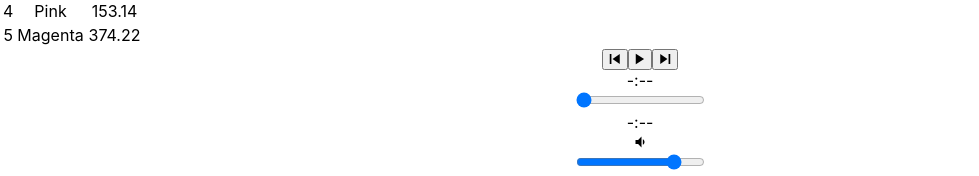
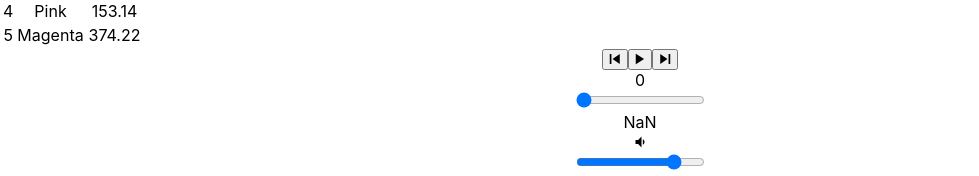
Before and after one commit to Amac238/bloc-jams-react, a React (Create React App) app: page /album/the-colors in a window 1280 px wide. Shown: the part 870-1046 px from the top of the page, without its empty margins (0-979 px from the left). Built offline with nearby package versions, Linux system fonts and the light colour scheme.

Commit message:
checkpoint player bar range done

```diff
--- a/src/components/Album.js
+++ b/src/components/Album.js
@@ -13,6 +13,8 @@
         this.state = {
             album: album,
             currentSong: album.songs[0],
+            currentTime: 0,
+            duration: album.songs[0].duration,
             isPlaying: false,
             isHovered: false
         };
@@ -29,6 +31,25 @@
     pause() {
         this.audioElement.pause();
         this.setState({ isPlaying: false });
+    }
+
+    componentDidMount() {
+        this.eventListeners = {
+            timeupdate: e => {
+                this.setState({ currentTime: this.audioElement.currentTime} );
+        },
+            durationchange: e => {
+                this.setState({ duration: this.audioElement.duration });
+        }
+    };
+        this.audioElement.addEventListener('timeupdate', this.eventListeners.timeupdate);
+        this.audioElement.addEventListener('durationchange', this.eventListeners.durationchange);
+    }
+
+    componentWillUnmount() {
+        this.audioElement.src = null;
+        this.audioElement.removeEventListener('timeupdate', this.eventListeners.timeupdate);
+        this.audioElement.removeEventListener('durationchange', this.eventListeners.durationchange);
     }
 
     setSong(song) {
@@ -55,12 +76,18 @@
     }
 
     handleNextClick() {
-      const currentIndex = this.state.album.songs.findIndex(song => this.state.currentSong === song);
-      const newIndex = Math.max(0, currentIndex + 1);
-      const newSong = this.state.album.songs[newIndex];
-      this.setSong(newSong);
-      this.play();
-  }
+        const currentIndex = this.state.album.songs.findIndex(song => this.state.currentSong === song);
+        const newIndex = Math.min(4, currentIndex + 1);
+        const newSong = this.state.album.songs[newIndex];
+        this.setSong(newSong);
+        this.play();
+    }
+
+    handleTimeChange(e) {
+        const newTime = this.audioElement.duration * e.target.value;
+        this.audioElement.currentTime = newTime;
+        this.setState({ currentTime: newTime });
+    }
 
     handleMouseEnter(song) {
         this.setState( {isHovered : song} );
@@ -113,9 +140,12 @@
                 </table>
                 <PlayerBar isPlaying={this.state.isPlaying}
                 currentSong={this.state.currentSong}
+                currentTime={this.audioElement.currentTime}
+                duration={this.audioElement.duration}
                 handleSongClick={() => this.handleSongClick(this.state.currentSong)}
                 handlePrevClick={() => this.handlePrevClick()}
                 handleNextClick={() => this.handleNextClick()}
+                handleTimeChange={(e) => this.handleTimeChange(e)}
                 />
             </section>
         );
--- a/src/components/PlayerBar.js
+++ b/src/components/PlayerBar.js
@@ -16,9 +16,17 @@
                     </button>
                 </section>
                 <section id="time-control">
-                    <div className="current-time">-:--</div>
-                    <input type="range" className="seek-bar" value="0" />
-                    <div className="total-time">-:--</div>
+                    <div className="current-time">{this.props.currentTime}</div>
+                    <input
+                        type="range"
+                        className="seek-bar"
+                        value={(this.props.currentTime / this.props.duration) || 0}
+                        max="1"
+                        min="0"
+                        step="0.01"
+                        onChange={this.props.handleTimeChange}
+                        />
+                    <div className="total-time">{this.props.duration}</div>
                 </section>
                 <section id="volume-control">
                     <div className="icon ion-md-volume-low"></div>
```
